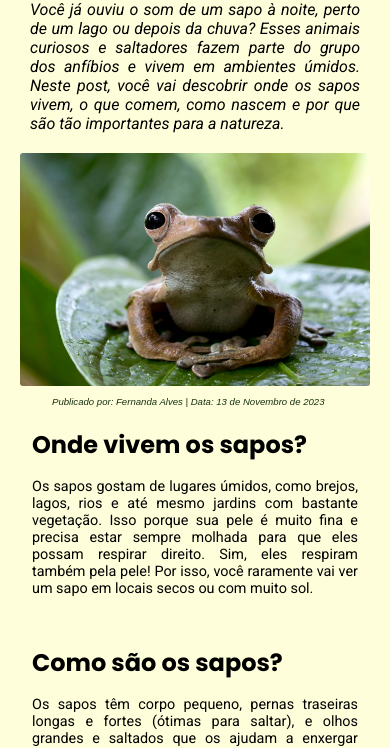
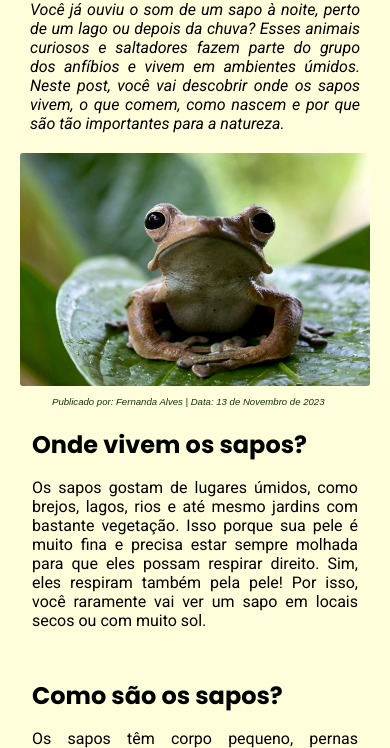
Before and after one commit to FernandaAlvesSilva/Os-sapos, a plain HTML site: page index.html in a window 390 px wide. Shown: the part 292-1040 px from the top of the page. Drawn offline with Linux system fonts and the light colour scheme; a web font is replaced by a local one.

Commit message:
Update style.css

```diff
--- a/css/style.css
+++ b/css/style.css
@@ -323,7 +323,7 @@ section{
     }
 
     .saps p{
-        font-size: .9rem;
+        font-size: 1rem;
     }
 
 
@@ -346,7 +346,9 @@ section{
         align-items: center;
     }
 
-
+    p{
+        font-size: 1rem;
+    }
 
 
 }
```
